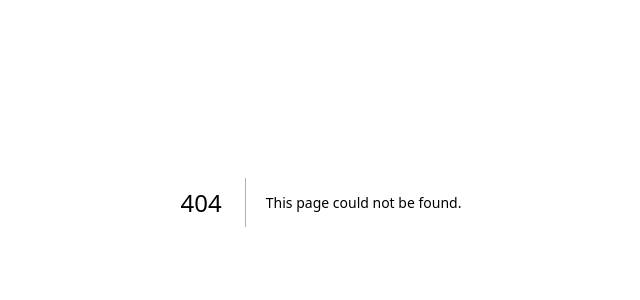
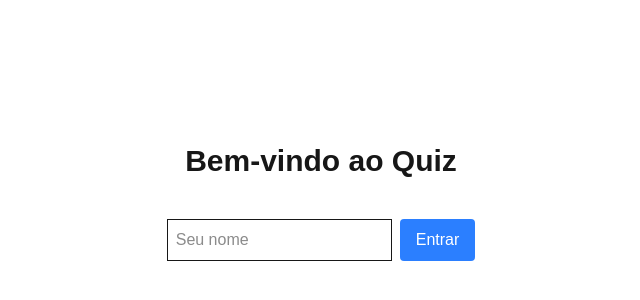
Before and after one commit to cireneuguilhermeteixeira/gender-reveal-party-project, a Next.js app: page /player_session/1 in a window 1280 px wide. Before the commit this address had no page. Shown: the part 198-498 px from the top of the page, without its empty margins (319-959 px from the left). Built offline with nearby package versions, Linux system fonts and the light colour scheme.

Commit message:
Fixing folder place

```diff
--- /dev/null
+++ b/src/app/player_session/[session_id]/page.tsx
@@ -0,0 +1,84 @@
+'use client'
+
+import { useEffect, useState } from 'react'
+// import { io, type Socket } from 'socket.io-client'
+import { useRouter, useSearchParams } from 'next/navigation'
+
+export default function InitialPlayerPage() {
+  const [name, setName] = useState('')
+  const [players, setPlayers] = useState<string[]>([])
+  const [joined, setJoined] = useState(false)
+  // const [socket, setSocket] = useState<Socket | null>(null)
+  const [isHost, setIsHost] = useState(false)
+  const router = useRouter()
+  const params = useSearchParams()
+
+  // useEffect(() => {
+  //   const s = io({ path: '/api/socket/io' })
+  //   setSocket(s)
+  //   s.on('user-joined', (n: string) =>
+  //     setPlayers(p => (p.includes(n) ? p : [...p, n]))
+  //   )
+  //   s.on('start-quiz', () => router.push('/fase1'))
+  //   return () => {
+  //     s.disconnect()
+  //   }
+  // }, [router])
+
+  useEffect(() => {
+    setIsHost(params?.get('host') === '1')
+  }, [params])
+
+  function join() {
+    // if (!socket || !name) return
+    // socket.emit('join', name)
+    setPlayers(p => [...p, name])
+    if (typeof window !== 'undefined') {
+      localStorage.setItem('quiz-name', name)
+    }
+    setJoined(true)
+  }
+
+  function start() {
+    // socket?.emit('start-quiz')
+    router.push('/fase1')
+  }
+
+  return (
+    <main className="min-h-screen flex flex-col items-center justify-center gap-6 p-8 text-center">
+      <h1 className="text-3xl font-bold">Bem-vindo ao Quiz</h1>
+      {!joined ? (
+        <div className="flex gap-2 mt-4">
+          <input
+            value={name}
+            onChange={e => setName(e.target.value)}
+            className="border p-2"
+            placeholder="Seu nome"
+          />
+          <button
+            onClick={join}
+            className="bg-blue-500 text-white px-4 py-2 rounded"
+          >
+            Entrar
+          </button>
+        </div>
+      ) : (
+        <>
+          <ul className="my-4">
+            {players.map(p => (
+              <li key={p}>{p}</li>
+            ))}
+          </ul>
+          {isHost && (
+            <button
+              onClick={start}
+              className="bg-green-600 text-white px-4 py-2 rounded"
+            >
+              Começar Quiz
+            </button>
+          )}
+        </>
+      )}
+    </main>
+  )
+}
```
Also changed, not shown: src/app/player_session/[session_id]/fase1/page.tsx (renamed from src/app/fase1/page.tsx), src/app/player_session/[session_id]/termo/page.tsx (renamed from src/app/termo/page.tsx).
